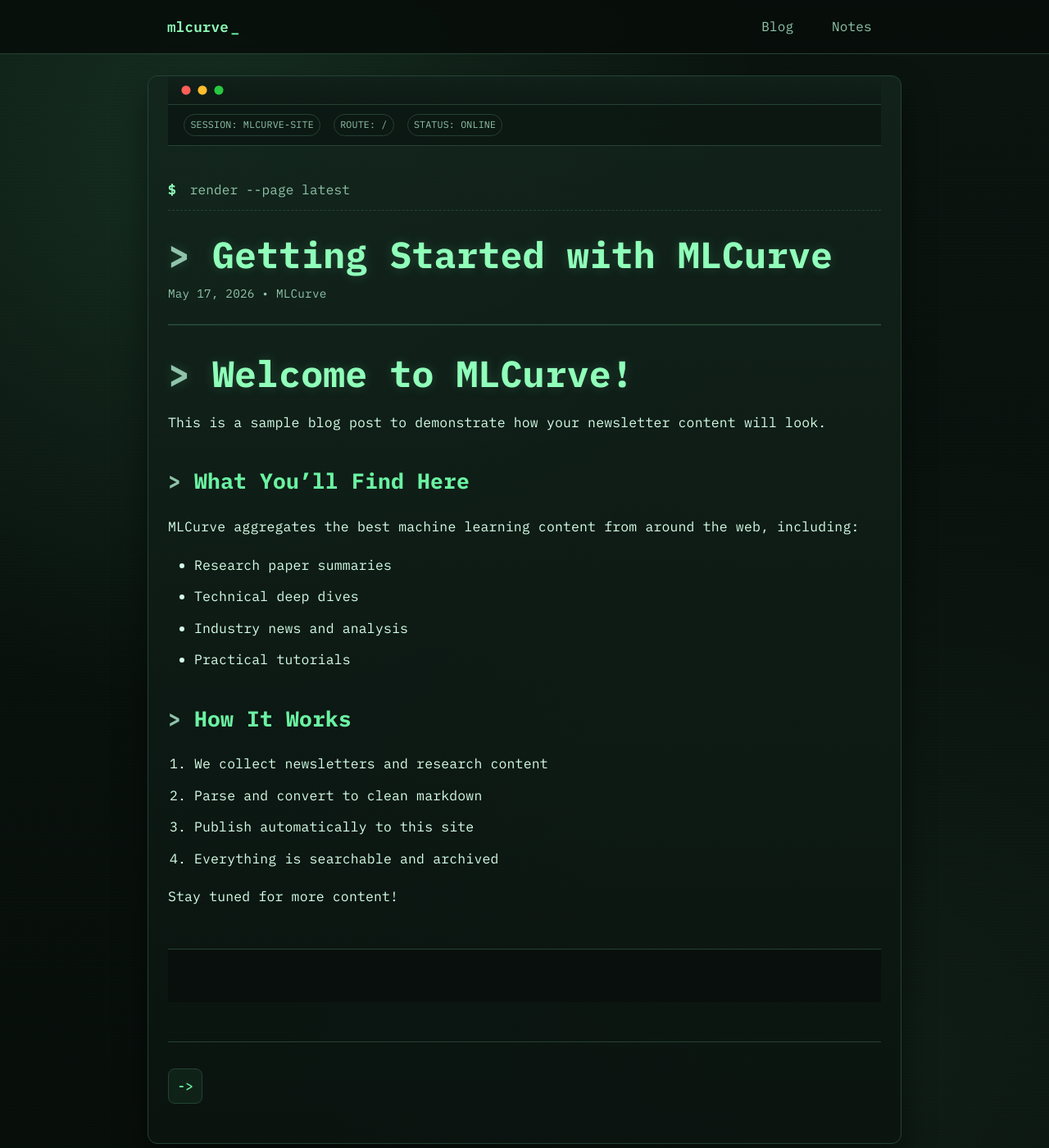
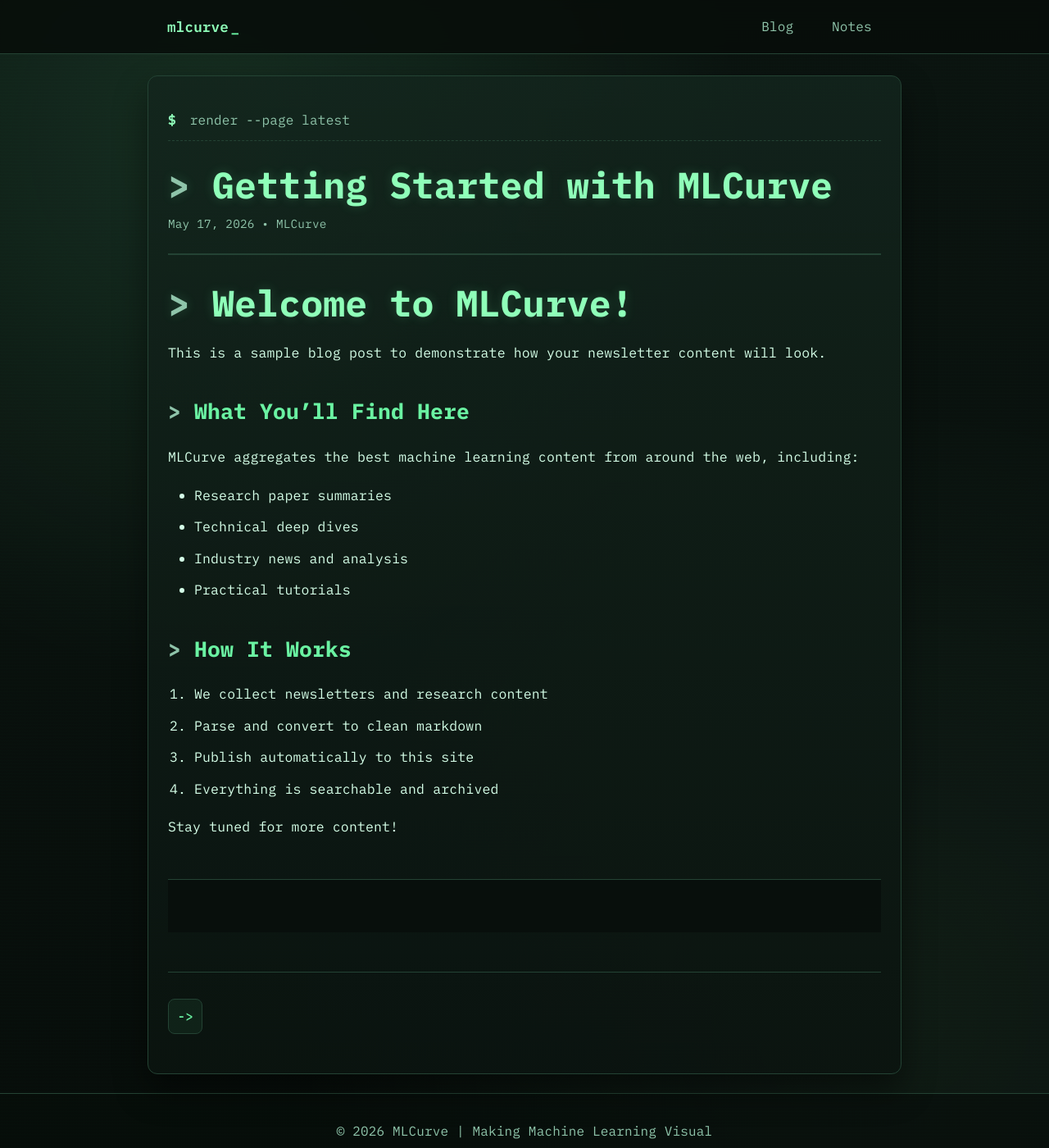
Before and after one commit to pmspraju/mlcurve, a Jekyll site: the page built from index.md, in a window 1280 px wide and 1400 px high. Shown: the whole window at 82% size. Built offline with Jekyll 4.4.1, drawn with Linux system fonts in a browser that asks for light colours.

Commit message:
removing visual noise 0602

```diff
--- a/_layouts/default.html
+++ b/_layouts/default.html
@@ -22,11 +22,6 @@
     </header>
 
     <div class="terminal-shell container">
-        <div class="terminal-meta">
-            <span>session: mlcurve-site</span>
-            <span>route: {{ page.url | default: '/' }}</span>
-            <span>status: online</span>
-        </div>
         <main>
             <p class="terminal-lead"><span class="prompt">$</span> render --page {{ page.title | downcase | replace: ' ', '-' }}</p>
             {{ content }}
--- a/assets/css/style.css
+++ b/assets/css/style.css
@@ -110,36 +110,6 @@ main {
     box-shadow: 0 20px 40px var(--shadow);
     position: relative;
     overflow: hidden;
-}
-
-.terminal-shell::before {
-    content: '';
-    display: block;
-    height: 34px;
-    border-bottom: 1px solid var(--border);
-    background:
-        radial-gradient(circle at 22px 17px, #ff5f56 0 5px, transparent 6px),
-        radial-gradient(circle at 42px 17px, #ffbd2e 0 5px, transparent 6px),
-        radial-gradient(circle at 62px 17px, #27c93f 0 5px, transparent 6px),
-        linear-gradient(180deg, #11211a, #0d1a15);
-}
-
-.terminal-meta {
-    display: flex;
-    gap: 1rem;
-    flex-wrap: wrap;
-    font-size: 0.73rem;
-    text-transform: uppercase;
-    color: var(--text-dim);
-    border-bottom: 1px solid var(--border);
-    padding: 0.7rem 1.2rem;
-    background: rgba(11, 20, 16, 0.75);
-}
-
-.terminal-meta span {
-    padding: 0.15rem 0.45rem;
-    border: 1px solid var(--border);
-    border-radius: 999px;
 }
 
 .terminal-lead {
```
